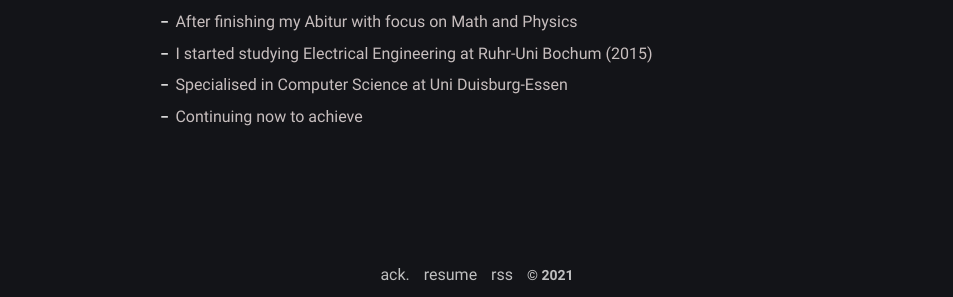
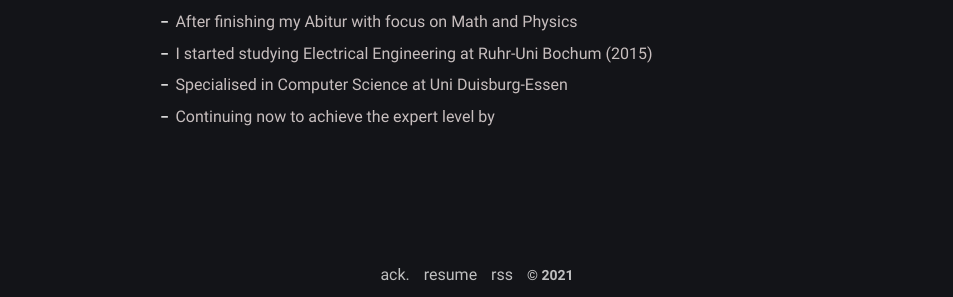
Before and after one commit to securebitAsif/fabulous-jupiter-8f84d, a Jekyll site: the page built from about.md, in a window 1280 px wide. Shown: the part 1044-1341 px from the top of the page, without its empty margins (163-1116 px from the left). Built offline with Jekyll 4.4.1, drawn with Linux system fonts in a browser that asks for light colours.

Commit message:
about.md: changed

```diff
--- a/about.md
+++ b/about.md
@@ -26,4 +26,4 @@ comments: false
 - After finishing my Abitur with focus on Math and Physics
 - I started studying Electrical Engineering at Ruhr-Uni Bochum (2015)
 - Specialised in Computer Science at Uni Duisburg-Essen
-- Continuing now to achieve
+- Continuing now to achieve the expert level by
```
